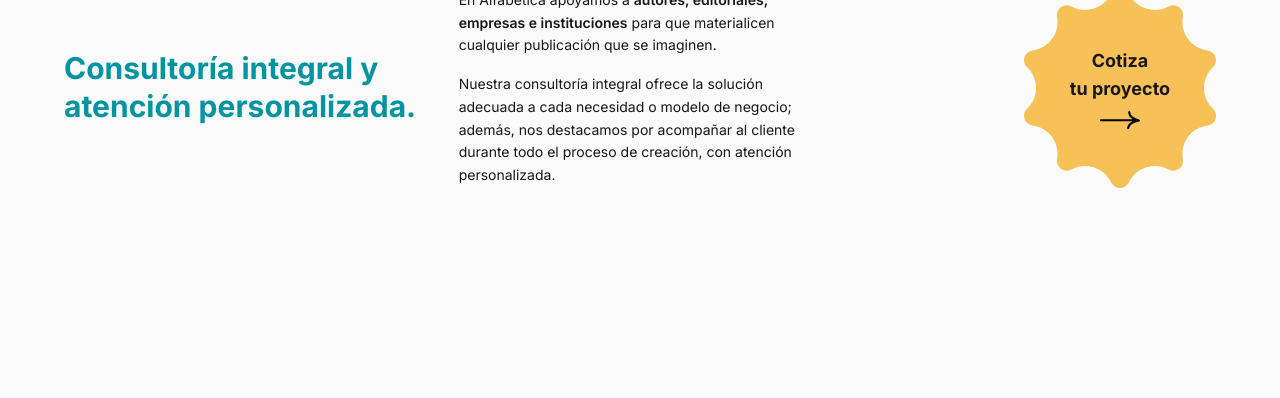
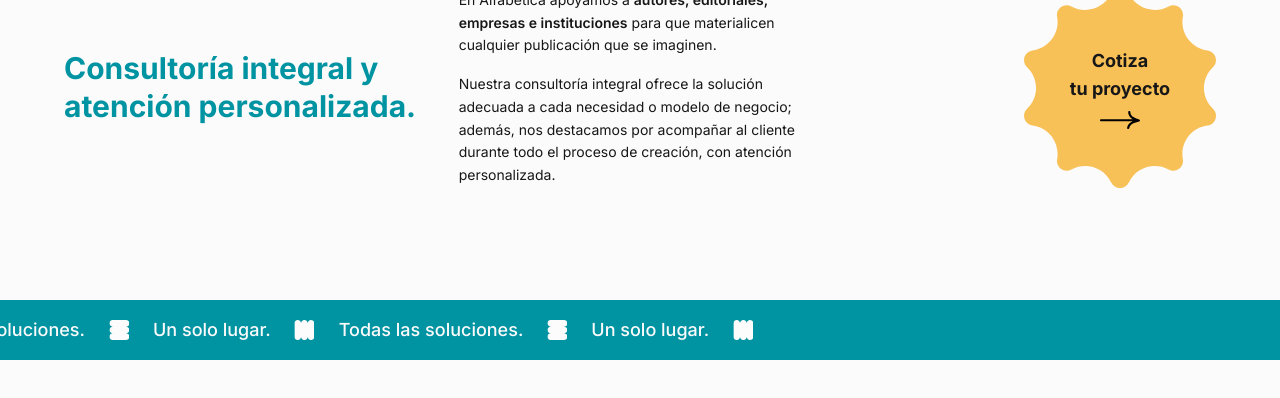
Before and after one commit to jonasoft06/alfabetica-webapp, a Next.js app: page / in a window 1280 px wide. Shown: the part 924-1322 px from the top of the page. Built offline with nearby package versions, Linux system fonts and the light colour scheme; a web font is replaced by a local one.

Commit message:
Reusable home solutions banner added.

```diff
--- a/src/app/globals.css
+++ b/src/app/globals.css
@@ -150,3 +150,17 @@
     @apply font-sans;
   }
 }
+
+@keyframes marquee {
+  from {
+    transform: translateX(0);
+  }
+
+  to {
+    transform: translateX(-50%);
+  }
+}
+
+.animate-marquee {
+  animation: marquee 25s linear infinite;
+}
--- a/src/app/page.tsx
+++ b/src/app/page.tsx
@@ -1,11 +1,13 @@
 import Hero from "@/components/home/hero/hero";
-import Consultoria from "@/components/home/hero/consultoria";
+import Consultoria from "@/components/home/consultoria";
+import BandaSoluciones from "@/components/home/banda-soluciones";
 
 export default function Home() {
   return (
     <>
       <Hero />
       <Consultoria />
+      <BandaSoluciones />
       <div className="h-screen" />
     </>
   );
--- /dev/null
+++ b/src/components/home/banda-soluciones.tsx
@@ -0,0 +1,23 @@
+// src/components/home/banda-soluciones.tsx
+import Marquee from "./marquee";
+
+export default function BandaSoluciones() {
+  const items = [
+    {
+      text: "Todas las soluciones.",
+      icon: "/svg/hero/icon1-scroll-soluciones.svg",
+    },
+    {
+      text: "Un solo lugar.",
+      icon: "/svg/hero/icon2-scroll-soluciones.svg",
+    },
+  ];
+
+  return (
+    <Marquee
+      items={items}
+      bgClass="bg-alf-turquoise"
+      textClass="text-alf-near-white"
+    />
+  );
+}
--- /dev/null
+++ b/src/components/home/marquee.tsx
@@ -0,0 +1,35 @@
+// src/components/home/marquee.tsx
+import Image from "next/image";
+
+type MarqueeItem = {
+  text: string;
+  icon: string; // ruta al SVG que va DESPUÉS del texto
+};
+
+type MarqueeProps = {
+  items: MarqueeItem[];
+  bgClass: string; // clase de color de fondo (ej. "bg-alf-turquoise")
+  textClass: string; // clase de color de texto (ej. "text-alf-near-white")
+};
+
+export default function Marquee({ items, bgClass, textClass }: MarqueeProps) {
+  // Duplicamos los items para lograr el bucle infinito sin saltos.
+  const loop = [...items, ...items];
+
+  return (
+    <div className={`overflow-hidden py-4 ${bgClass}`}>
+      <div className="flex w-max animate-marquee items-center gap-6">
+        {loop.map((item, i) => (
+          <div key={i} className="flex shrink-0 items-center gap-6">
+            <span
+              className={`whitespace-nowrap text-lg font-medium ${textClass}`}
+            >
+              {item.text}
+            </span>
+            <Image src={item.icon} alt="" width={20} height={20} />
+          </div>
+        ))}
+      </div>
+    </div>
+  );
+}
```
Also changed, not shown: public/svg/hero/icon1-scroll-soluciones.svg (added), public/svg/hero/icon2-scroll-soluciones.svg (added), src/components/home/consultoria.tsx (renamed from src/components/home/hero/consultoria.tsx).
